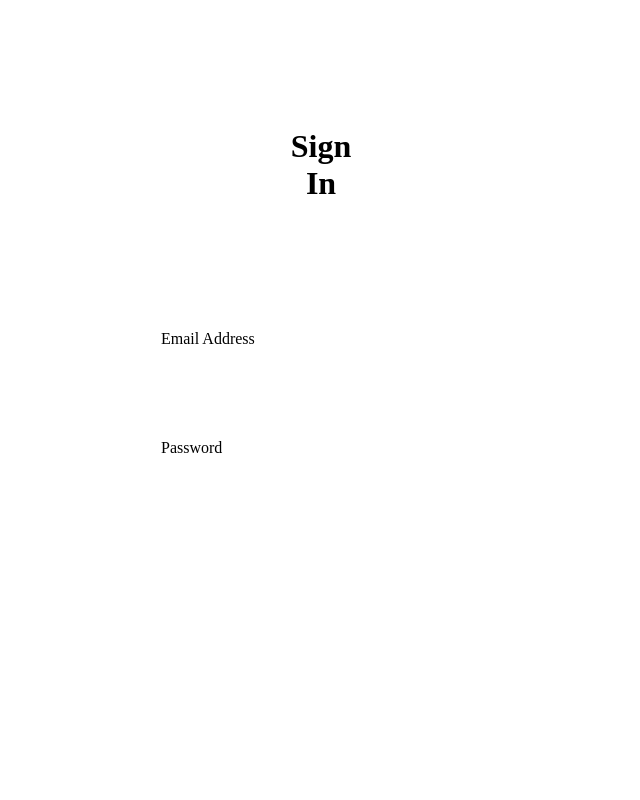
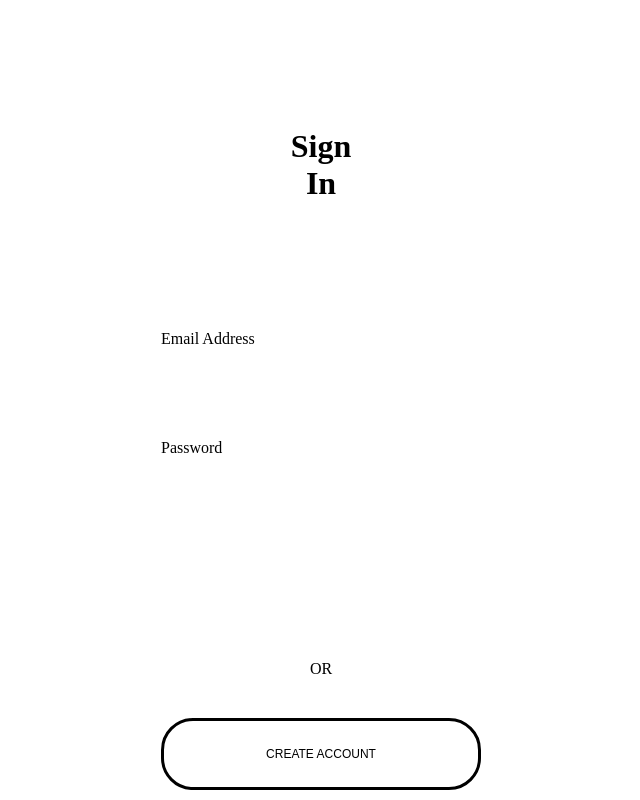
Before and after one commit to Eliottmor/tennis-ladder, a Next.js app in the folder web/: page /login in a window 1280 px wide. Shown: the whole page, without its empty margins (319-959 px from the left). Built offline with nearby package versions, Linux system fonts and the light colour scheme.

Commit message:
separator

```diff
--- a/web/components/Button.js
+++ b/web/components/Button.js
@@ -21,7 +21,23 @@ const Button = styled('button', {
   lineHeight: '14px',
   textTransform: 'uppercase',
 
-  '&:hover': { backgroundColor: '$actionHighlight' }
+  '&:hover': { backgroundColor: '$actionHighlight' },
+
+  variants: {
+    outlined: {
+      true: {
+        backgroundColor: 'transparent',
+        border: '3px solid black',
+        color: 'black',
+        transition: 'background-color .33s, color .33s',
+        '&:hover': {
+          backgroundColor: 'black',
+          color: 'white',
+          border: '3px solid black'
+        }
+      }
+    }
+  }
 })
 
 export default Button
--- /dev/null
+++ b/web/components/Separator.js
@@ -0,0 +1,35 @@
+import { styled } from '@stitches/react'
+
+const StyledSpan = styled('span', {
+  color: '$textLight',
+  display: 'flex',
+  justifyContent: 'center',
+  alignItems: 'center',
+  textTransform: 'uppercase',
+  margin: '40px auto',
+  whiteSpace: 'nowrap',
+
+  '&::before': {
+    content: '',
+    display: 'inline-block',
+    width: '40%',
+    height: 1,
+    margin: '0 8px',
+    backgroundColor: '$textLighter'
+  },
+
+  '&::after': {
+    content: '',
+    display: 'inline-block',
+    width: '40%',
+    height: 1,
+    margin: '0 8px',
+    backgroundColor: '$textLighter'
+  }
+})
+
+const Separator = ({ children }) => {
+  return <StyledSpan>{children}</StyledSpan>
+}
+
+export default Separator
--- a/web/pages/login.js
+++ b/web/pages/login.js
@@ -2,6 +2,7 @@ import styles from '../styles/Login.module.css'
 import Button from '../components/Button'
 import TextFieldBlock from '../components/TextFieldBlock'
 import { css } from '@stitches/react'
+import Separator from '../components/Separator'
 
 const Login = () => {
   return (
@@ -21,6 +22,10 @@ const Login = () => {
         >
           Sign in
         </Button>
+        <Separator>OR</Separator>
+        <Button outlined css={{ width: '100%' }}>
+          Create Account
+        </Button>
       </form>
     </div>
   )
--- a/web/stitches.config.js
+++ b/web/stitches.config.js
@@ -6,7 +6,7 @@ export const { styled, getCssText } = createStitches({
       system: '"Gotham SSm"'
     },
     fontSizes: {
-      1: '12px',
+      1: '14',
       2: '15px'
     },
     fontWeights: {
@@ -21,7 +21,8 @@ export const { styled, getCssText } = createStitches({
       actionHighlight: '#3457b2',
       error: '#b74134',
       neutral: '#f5f5f5',
-      textLight: '#5c5d61'
+      textLight: '#5c5d61',
+      textLighter: '#e2e4e4'
     }
   }
 })
```
